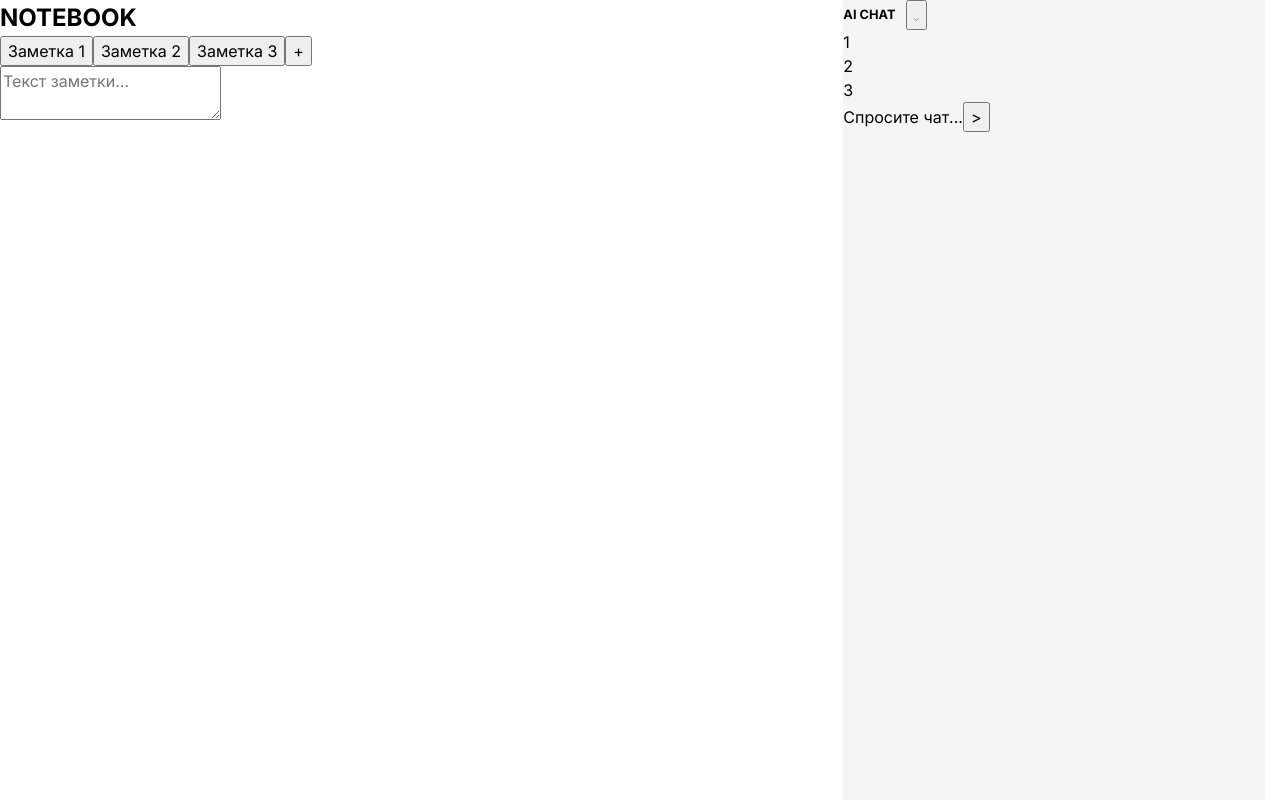
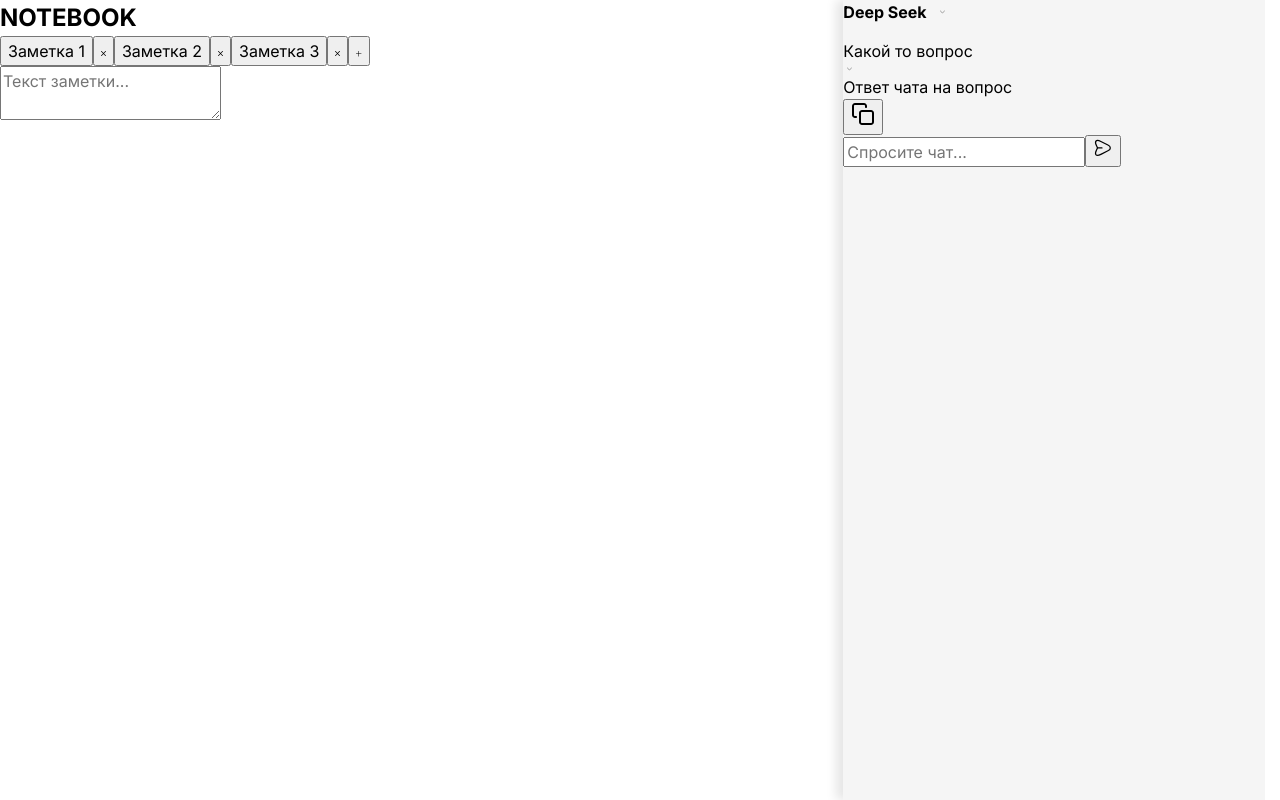
Before and after one commit to Liamm95/JS_StartPage, a React (Vite) app: page / in a window 1280 px wide. Built offline with nearby package versions, Linux system fonts and the light colour scheme.

Commit message:
refactor: upd AiChat and Notebook structure and style

```diff
--- a/src/App.jsx
+++ b/src/App.jsx
@@ -1,5 +1,5 @@
 import AiChat from "./components/AiChat";
-import Notebook from "./components/notebook";
+import Notebook from "./components/Notebook";
 
 const projectName = "NOTEBOOK WITH AI";
 
--- a/src/components/AiChat.css
+++ b/src/components/AiChat.css
@@ -3,6 +3,8 @@
   display: flex;
   flex-direction: column;
   background-color: var(--color-gray-1);
+  box-shadow: -7px 0 10px rgba(0, 0, 0, 0.1);
+  font-family: "Inter", sans-serif;
 }
 
 .ai-chat__header {
@@ -10,9 +12,32 @@
   justify-content: start;
   align-items: center;
   gap: 10px;
+  margin-bottom: 15px;
 }
 
 .ai-chat__title {
-  font-size: 0.8rem;
+  font-size: 1rem;
   text-align: center;
 }
+
+.ai-chat__choose-button {
+  display: flex;
+  align-items: center;
+  justify-content: center;
+  width: 12px;
+  height: 12px;
+  padding: 0;
+  border: none;
+  background: transparent;
+  cursor: pointer;
+  transition: transform 0.2s;
+}
+
+.ai-chat__choose-button:hover {
+  transform: rotate(180deg);
+}
+
+.ai-chat__choose-button svg {
+  width: 12;
+  height: 100%;
+}
--- a/src/components/AiChat.jsx
+++ b/src/components/AiChat.jsx
@@ -5,8 +5,8 @@ const AiChat = () => {
   return (
     <div className="ai-chat">
       <div className="ai-chat__header">
-        <h2 className="ai-chat__title">AI CHAT</h2>
-        <button className="ai-chat__button">
+        <h2 className="ai-chat__title">Deep Seek</h2>
+        <button className="ai-chat__choose-button">
           <svg
             width="5"
             height="3"
@@ -26,16 +26,84 @@ const AiChat = () => {
       </div>
       <div className="ai-chat__history">
         {/* История сообщений чата */}
-        <ul className="tabs">
-          <li className="tab">1</li>
-          <li className="tab">2</li>
-          <li className="tab">3</li>
-        </ul>
+        <label htmlFor="history-list" className="ai-chat__choose-history">
+          Какой то вопрос
+        </label>
+        <button id="history-button" className="ai-chat__choose-button">
+          <svg
+            width="5"
+            height="3"
+            viewBox="0 0 5 3"
+            fill="none"
+            xmlns="http://www.w3.org/2000/svg"
+          >
+            <path
+              fill-rule="evenodd"
+              clip-rule="evenodd"
+              d="M0.0815794 0.122369C0.184913 -0.0407897 0.359055 -0.0407897 0.462389 0.122369L2.25703 2.08112C2.36036 2.1899 2.53451 2.1899 2.63784 2.08112L4.43248 0.122369C4.53581 -0.0407897 4.70996 -0.0407897 4.81329 0.122369C4.92206 0.231142 4.92206 0.394938 4.81329 0.50371L3.02396 2.4614C2.70308 2.84211 2.19179 2.84211 1.87091 2.4614L0.0815794 0.50371C-0.0271931 0.394938 -0.0271931 0.231142 0.0815794 0.122369Z"
+              fill="black"
+              fill-opacity="0.4"
+            />
+          </svg>
+        </button>
       </div>
-      <div className="ai-chat__content">
-        <placeholder>Спросите чат...</placeholder>
-        <button className="ai-chat__button">{">"}</button>
+      <div className="ai-chat__chat-answer">
+        {/* Ответ чата */}
+        <p className="ai-chat__answer-text">Ответ чата на вопрос</p>
+        <button className="ai-chat__copy-button">
+          <svg
+            width="24"
+            height="24"
+            viewBox="0 0 24 24"
+            fill="none"
+            xmlns="http://www.w3.org/2000/svg"
+          >
+            <path
+              fill-rule="evenodd"
+              clip-rule="evenodd"
+              d="M11 10C10.4477 10 10 10.4477 10 11V20C10 20.5523 10.4477 21 11 21H20C20.5523 21 21 20.5523 21 20V11C21 10.4477 20.5523 10 20 10H11ZM8 11C8 9.34315 9.34315 8 11 8H20C21.6569 8 23 9.34315 23 11V20C23 21.6569 21.6569 23 20 23H11C9.34315 23 8 21.6569 8 20V11Z"
+              fill="black"
+            />
+            <path
+              fill-rule="evenodd"
+              clip-rule="evenodd"
+              d="M4 3C3.73478 3 3.48043 3.10536 3.29289 3.29289C3.10536 3.48043 3 3.73478 3 4V13C3 13.2652 3.10536 13.5196 3.29289 13.7071C3.48043 13.8946 3.73478 14 4 14H5C5.55228 14 6 14.4477 6 15C6 15.5523 5.55228 16 5 16H4C3.20435 16 2.44129 15.6839 1.87868 15.1213C1.31607 14.5587 1 13.7956 1 13V4C1 3.20435 1.31607 2.44129 1.87868 1.87868C2.44129 1.31607 3.20435 1 4 1H13C13.7956 1 14.5587 1.31607 15.1213 1.87868C15.6839 2.44129 16 3.20435 16 4V5C16 5.55228 15.5523 6 15 6C14.4477 6 14 5.55228 14 5V4C14 3.73478 13.8946 3.48043 13.7071 3.29289C13.5196 3.10536 13.2652 3 13 3H4Z"
+              fill="black"
+            />
+          </svg>
+        </button>
       </div>
+      <form className="ai-chat__form">
+        <input
+          type="text"
+          placeholder="Спросите чат..."
+          className="ai-chat__input"
+        />
+        <button type="submit" className="ai-chat__submit-button">
+          <svg
+            width="20"
+            height="20"
+            viewBox="0 0 20 20"
+            fill="none"
+            xmlns="http://www.w3.org/2000/svg"
+          >
+            <path
+              d="M7.86164 3.49681L14.9379 7.03494C18.1123 8.62214 18.1123 11.2179 14.9379 12.8051L7.86164 16.3432C3.10004 18.724 1.15738 16.7731 3.53818 12.0197L4.25738 10.5896C4.43924 10.2259 4.43924 9.62241 4.25738 9.25868L3.53818 7.82028C1.15738 3.06694 3.10831 1.11601 7.86164 3.49681Z"
+              stroke="#4361EE"
+              stroke-width="1.24"
+              stroke-linecap="round"
+              stroke-linejoin="round"
+            />
+            <path
+              d="M4.49707 9.92001H8.96107"
+              stroke="#4361EE"
+              stroke-width="1.24"
+              stroke-linecap="round"
+              stroke-linejoin="round"
+            />
+          </svg>
+        </button>
+      </form>
     </div>
   );
 };
--- a/src/components/Notebook.css
+++ b/src/components/Notebook.css
@@ -4,3 +4,7 @@
   flex-direction: column;
   background-color: var(--color-white);
 }
+
+.notebook__tabs {
+  display: flex;
+}
--- a/src/components/Notebook.jsx
+++ b/src/components/Notebook.jsx
@@ -5,10 +5,71 @@ const Notebook = () => {
     <div className="notebook">
       <h2 className="notebook__title">NOTEBOOK</h2>
       <div className="notebook__tabs">
-        <button className="tab tab--active">Заметка 1</button>
-        <button className="tab">Заметка 2</button>
-        <button className="tab">Заметка 3</button>
-        <button className="tab tab--new">+</button>
+        <div className="notebook__tab">
+          <button className="tab tab--active">Заметка 1</button>
+          <button>
+            <svg
+              width="5"
+              height="6"
+              viewBox="0 0 5 6"
+              fill="none"
+              xmlns="http://www.w3.org/2000/svg"
+            >
+              <path
+                d="M0.582007 0.122369C0.446042 -0.0407897 0.233861 -0.0407897 0.0978952 0.122369C-0.0326318 0.231142 -0.0326318 0.448899 0.0978952 0.612058L2.02319 2.51558L0.0978952 4.4191C-0.0326318 4.58225 -0.0326318 4.80001 0.0978952 4.90878C0.233861 5.07194 0.446042 5.07194 0.582007 4.90878L2.50172 3.00527L4.42702 4.90878C4.55755 5.07194 4.77503 5.07194 4.90556 4.90878C5.03608 4.80001 5.03608 4.58225 4.90556 4.4191L2.98026 2.51558L4.90556 0.612058C5.03608 0.448899 5.03608 0.231142 4.90556 0.122369C4.77503 -0.0407897 4.55755 -0.0407897 4.42702 0.122369L2.50172 2.02589L0.582007 0.122369Z"
+                fill="black"
+              />
+            </svg>
+          </button>
+        </div>
+        <div className="notebook__tab">
+          <button className="tab tab--active">Заметка 2</button>
+          <button>
+            <svg
+              width="5"
+              height="6"
+              viewBox="0 0 5 6"
+              fill="none"
+              xmlns="http://www.w3.org/2000/svg"
+            >
+              <path
+                d="M0.582007 0.122369C0.446042 -0.0407897 0.233861 -0.0407897 0.0978952 0.122369C-0.0326318 0.231142 -0.0326318 0.448899 0.0978952 0.612058L2.02319 2.51558L0.0978952 4.4191C-0.0326318 4.58225 -0.0326318 4.80001 0.0978952 4.90878C0.233861 5.07194 0.446042 5.07194 0.582007 4.90878L2.50172 3.00527L4.42702 4.90878C4.55755 5.07194 4.77503 5.07194 4.90556 4.90878C5.03608 4.80001 5.03608 4.58225 4.90556 4.4191L2.98026 2.51558L4.90556 0.612058C5.03608 0.448899 5.03608 0.231142 4.90556 0.122369C4.77503 -0.0407897 4.55755 -0.0407897 4.42702 0.122369L2.50172 2.02589L0.582007 0.122369Z"
+                fill="black"
+              />
+            </svg>
+          </button>
+        </div>
+        <div className="notebook__tab">
+          <button className="tab tab--active">Заметка 3</button>
+          <button>
+            <svg
+              width="5"
+              height="6"
+              viewBox="0 0 5 6"
+              fill="none"
+              xmlns="http://www.w3.org/2000/svg"
+            >
+              <path
+                d="M0.582007 0.122369C0.446042 -0.0407897 0.233861 -0.0407897 0.0978952 0.122369C-0.0326318 0.231142 -0.0326318 0.448899 0.0978952 0.612058L2.02319 2.51558L0.0978952 4.4191C-0.0326318 4.58225 -0.0326318 4.80001 0.0978952 4.90878C0.233861 5.07194 0.446042 5.07194 0.582007 4.90878L2.50172 3.00527L4.42702 4.90878C4.55755 5.07194 4.77503 5.07194 4.90556 4.90878C5.03608 4.80001 5.03608 4.58225 4.90556 4.4191L2.98026 2.51558L4.90556 0.612058C5.03608 0.448899 5.03608 0.231142 4.90556 0.122369C4.77503 -0.0407897 4.55755 -0.0407897 4.42702 0.122369L2.50172 2.02589L0.582007 0.122369Z"
+                fill="black"
+              />
+            </svg>
+          </button>
+        </div>
+        <button className="tab tab--new">
+          <svg
+            width="6"
+            height="6"
+            viewBox="0 0 6 6"
+            fill="none"
+            xmlns="http://www.w3.org/2000/svg"
+          >
+            <path
+              d="M2.99124 0.271931C2.99124 0.108773 2.87159 0 2.71931 0C2.56703 0 2.44738 0.108773 2.44738 0.271931V2.44738H0.271931C0.11965 2.44738 0 2.55615 0 2.71931C0 2.88247 0.11965 2.99124 0.271931 2.99124H2.44738V5.16669C2.44738 5.32985 2.56703 5.43863 2.71931 5.43863C2.87159 5.43863 2.99124 5.32985 2.99124 5.16669V2.99124H5.16669C5.31898 2.99124 5.43863 2.88247 5.43863 2.71931C5.43863 2.55615 5.31898 2.44738 5.16669 2.44738H2.99124V0.271931Z"
+              fill="black"
+            />
+          </svg>
+        </button>
       </div>
       {/* Форма для добавления новой заметки */}
       <div className="notebook__content">
```
